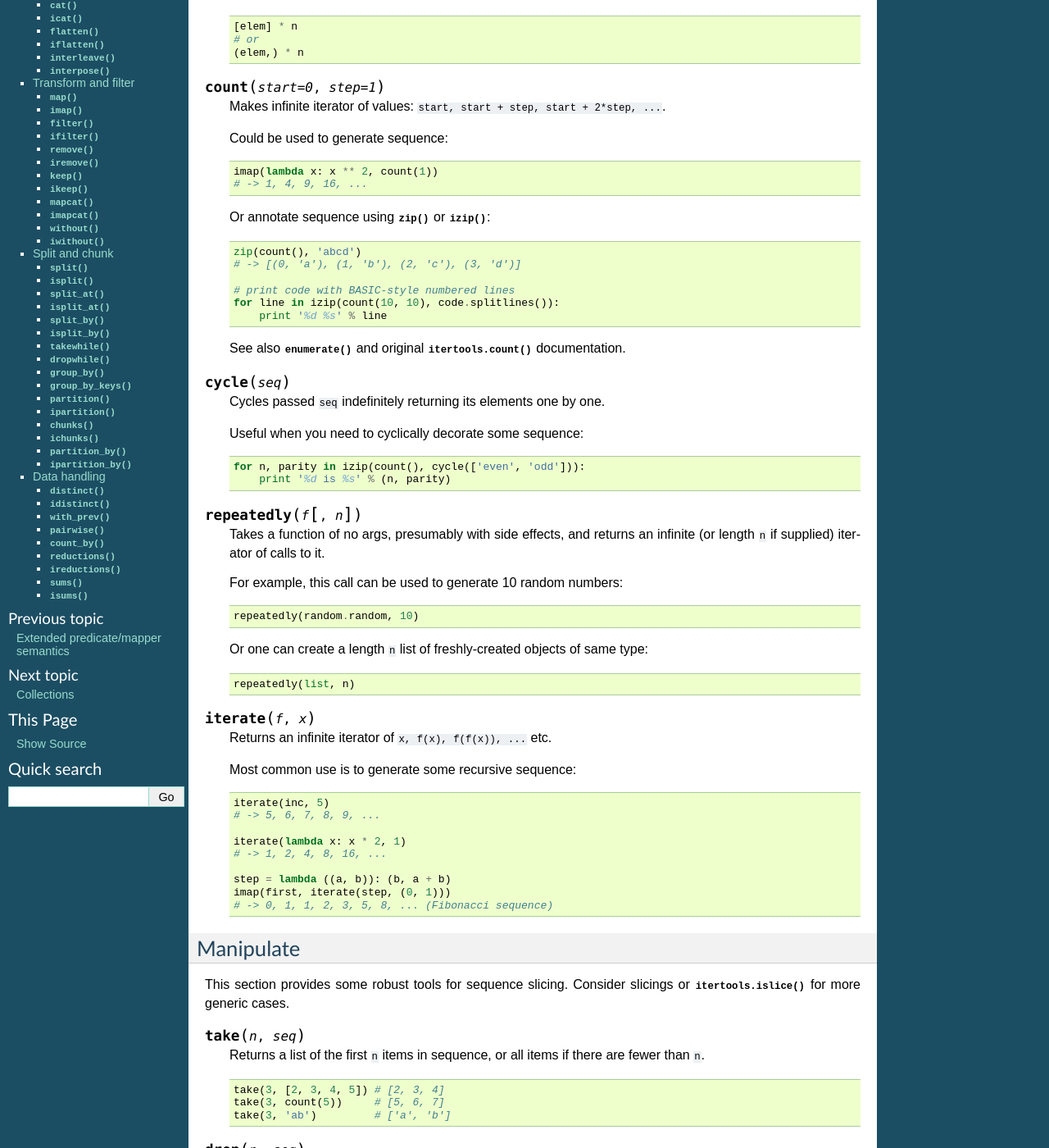
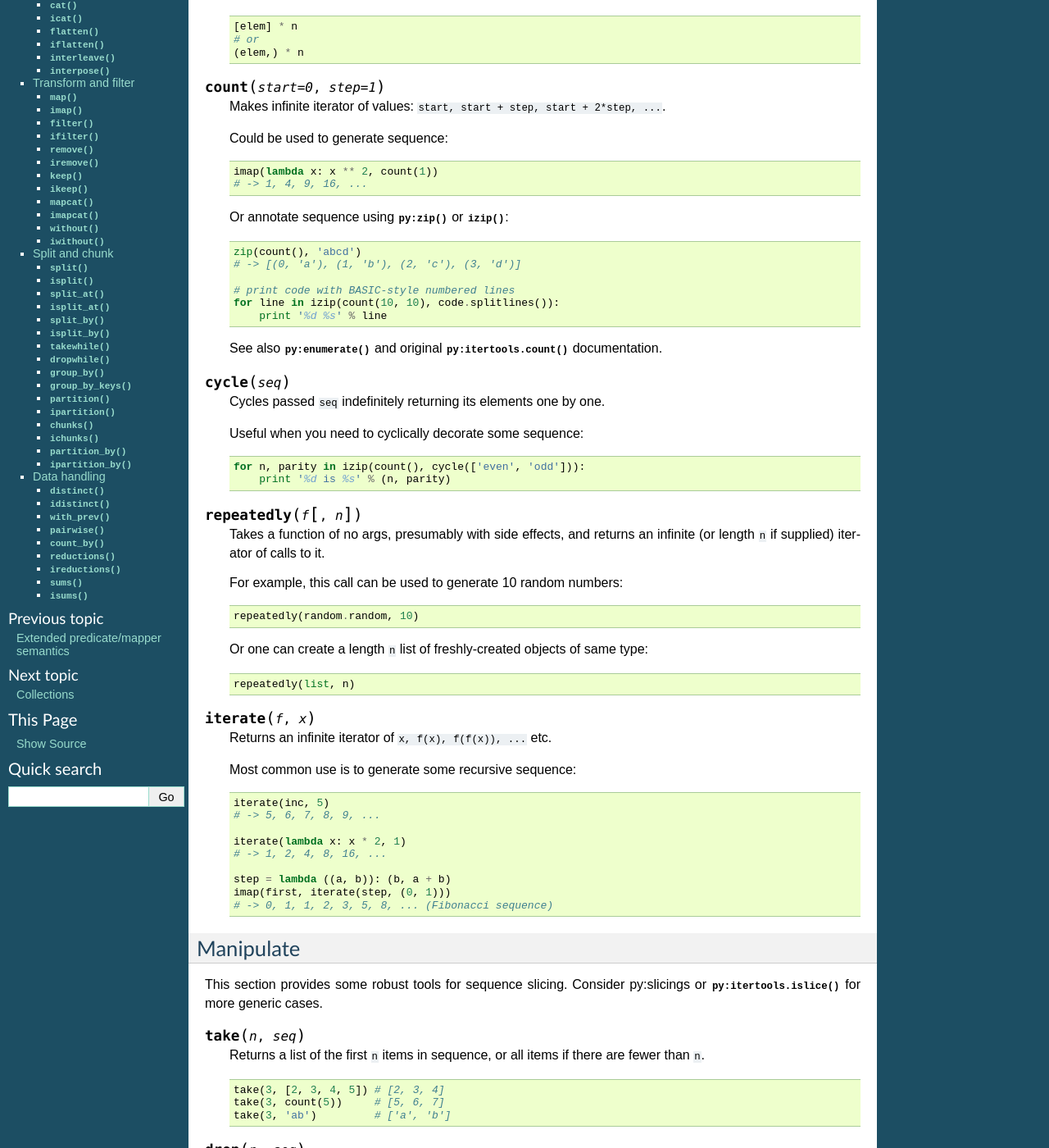
Before and after one commit to Jamaal224/funcy, a Sphinx documentation site: the page built from docs/seqs.rst, in a window 1280 px wide and 1400 px high, scrolled down 397 px. Shown: the whole window at 82% size. Built offline with Sphinx 7.4.7, drawn with Linux system fonts in a browser that asks for light colours; some of the changed text lies outside the part shown.

```diff
--- a/docs/calc.rst
+++ b/docs/calc.rst
@@ -51,4 +51,4 @@ Calculation
 
 .. decorator:: cache(timeout)
 
-    Same as :func:`memoize`, but doesn't use cached results older than ``timeout``. It can be either number of seconds or :class:`datetime.timedelta`. Also, doesn't support skipping.
+    Same as :func:`memoize`, but doesn't use cached results older than ``timeout``. It can be either number of seconds or :class:`py:datetime.timedelta`. Also, doesn't support skipping.
--- a/docs/colls.rst
+++ b/docs/colls.rst
@@ -62,7 +62,7 @@ Most of functions in this section support :ref:`extended_fns`.r
         walk_keys(str.upper, {'a': 1, 'b': 2}) # {'A': 1, 'B': 2}
         walk_keys(int, json.loads(some_dict))  # restore key type lost in translation
 
-    Important to note that it preserves collection type whenever this is simple :class:`dict`, :class:`~collections.defaultdict`, :class:`~collections.OrderedDict` or any other mapping class or a collection of pairs.
+    Important to note that it preserves collection type whenever this is simple :class:`py:dict`, :class:`~py:collections.defaultdict`, :class:`~py:collections.OrderedDict` or any other mapping class or a collection of pairs.
 
 
 .. function:: walk_values(f, coll)
@@ -74,7 +74,7 @@ Most of functions in this section support :ref:`extended_fns`.r
         clean_values = walk_values(int, form_values)
         sorted_groups = walk_values(sorted, groups)
 
-    Hint: you can use :func:`partial(sorted, key=...) <partial>` instead of :func:`sorted` to sort in non-default way.
+    Hint: you can use :func:`partial(sorted, key=...) <partial>` instead of :func:`py:sorted` to sort in non-default way.
 
 
 .. function:: select(pred, coll)
--- a/docs/flow.rst
+++ b/docs/flow.rst
@@ -3,7 +3,7 @@ Flow
 
 .. decorator:: silent
 
-    Ignore all real exceptions (descendants of :class:`Exception`). Handy for cleaning data such as user input::
+    Ignore all real exceptions (descendants of :class:`py:Exception`). Handy for cleaning data such as user input::
 
 
         brand_id = silent(int)(request.GET['brand_id'])
--- a/docs/funcs.rst
+++ b/docs/funcs.rst
@@ -18,7 +18,7 @@ Functions
 
 .. function:: partial(func, *args, **kwargs)
 
-    A re-export of :func:`functools.partial`. Can be used in a variety of ways. DSLs is one of them::
+    A re-export of :func:`py:functools.partial`. Can be used in a variety of ways. DSLs is one of them::
 
         field = dict
         json_field = partial(field, json=True)
--- a/docs/python3.rst
+++ b/docs/python3.rst
@@ -19,7 +19,7 @@ You can do that two ways: writing python 2 code that works in python 3 or vice v
 
     # write python 3 style code here
 
-You can even import :func:`map`, :func:`imap`, :func:`filter`, :func:`ifilter`, :func:`zip` and :func:`~itertools.izip`.
+You can even import :func:`map`, :func:`imap`, :func:`filter`, :func:`ifilter`, :func:`py:zip` and :func:`~itertools.izip`.
 
 
 Full table of python dependent function names
@@ -30,7 +30,7 @@ Python 2 / list         Python 2 / iterator     Python 3 / list       Python 3 /
 ======================  ======================= ===================== ==========================
 :func:`map`             :func:`imap`            :func:`lmap`          :func:`map`
 :func:`filter`          :func:`ifilter`         :func:`lfilter`       :func:`filter`
-:func:`zip` (built-in)  :func:`~itertools.izip` :func:`lzip`          :func:`py3:zip` (built-in)
+:func:`py:zip`          :func:`~itertools.izip` :func:`lzip`          :func:`py3:zip`
 :func:`remove`          :func:`iremove`         :func:`lremove`       :func:`remove`
 :func:`keep`            :func:`ikeep`           :func:`lkeep`         :func:`keep`
 :func:`without`         :func:`iwithout`        :func:`lwithout`      :func:`without`
--- a/docs/seqs.rst
+++ b/docs/seqs.rst
@@ -3,7 +3,7 @@ Sequences
 
 This functions are aimed at manipulating finite and infinite sequences of values. Some functions have two flavors: one returning list and other returning possibly infinite iterator, the latter ones follow convention of prepending ``i`` before list-returning function name.
 
-When working with sequences, see also :mod:`itertools` standard module. Funcy reexports and aliases some functions from it.
+When working with sequences, see also :mod:`py:itertools` standard module. Funcy reexports and aliases some functions from it.
 
 
 Generate
@@ -31,7 +31,7 @@ Generate
         imap(lambda x: x ** 2, count(1))
         # -> 1, 4, 9, 16, ...
 
-    Or annotate sequence using :func:`zip` or :func:`~itertools.izip`::
+    Or annotate sequence using :func:`py:zip` or :func:`~itertools.izip`::
 
         zip(count(), 'abcd')
         # -> [(0, 'a'), (1, 'b'), (2, 'c'), (3, 'd')]
@@ -40,7 +40,7 @@ Generate
         for line in izip(count(10, 10), code.splitlines()):
             print '%d %s' % line
 
-    See also :func:`enumerate` and original :func:`itertools.count` documentation.
+    See also :func:`py:enumerate` and original :func:`py:itertools.count` documentation.
 
 
 .. function:: cycle(seq)
@@ -90,7 +90,7 @@ Generate
 Manipulate
 ----------
 
-This section provides some robust tools for sequence slicing. Consider :ref:`slicings` or :func:`itertools.islice` for more generic cases.
+This section provides some robust tools for sequence slicing. Consider :ref:`py:slicings` or :func:`py:itertools.islice` for more generic cases.
 
 
 .. function:: take(n, seq)
@@ -139,7 +139,7 @@ This section provides some robust tools for sequence slicing. Consider :ref:`sli
 
     Returns second item in sequence. Returns ``None`` if there are less than two items in it.
 
-    Could come in handy with sequences of pairs, e.g. :meth:`dict.items`. Following code extract values of a dict sorted by keys::
+    Could come in handy with sequences of pairs, e.g. :meth:`py:dict.items`. Following code extract values of a dict sorted by keys::
 
         map(second, sorted(some_dict.items()))
 
@@ -187,7 +187,7 @@ Unite
 
     Concats several sequences into one. :func:`iconcat` returns an iterator yielding concatenation.
 
-    :func:`iconcat` is an alias for :func:`itertools.chain`.
+    :func:`iconcat` is an alias for :func:`py:itertools.chain`.
 
 
 .. function:: cat(seqs)
@@ -211,7 +211,7 @@ Unite
         # [list('atx'), list('apqx'), list('btx'), list('bpqx')]
 
 
-    :func:`icat` is an alias for :meth:`itertools.chain.from_iterable`.
+    :func:`icat` is an alias for :meth:`py:itertools.chain.from_iterable`.
 
 
 .. function:: flatten(seq, follow=is_seqcont)
@@ -231,7 +231,7 @@ Unite
 
     Returns an iterator yielding elements of ``seq`` separated by ``sep``.
 
-    Helpful when :meth:`str.join` is not good enough. This code is a part of translator working with operation node::
+    Helpful when :meth:`py:str.join` is not good enough. This code is a part of translator working with operation node::
 
         def visit_BoolOp(self, node):
             # ... do generic visit
@@ -391,7 +391,7 @@ Split and chunk
 
     .. group_by(lambda f: f.section, fields)
 
-    One can use :func:`split_by` when grouping by boolean predicate. See also :func:`itertools.groupby`.
+    One can use :func:`split_by` when grouping by boolean predicate. See also :func:`py:itertools.groupby`.
 
 
 .. function:: group_by_keys(get_keys, seq)
@@ -465,7 +465,7 @@ Data handling
                 print '    ',
             print line
 
-    See also :func:`ipartition_by` and :func:`itertools.groupby` for chunking sequence by condition.
+    See also :func:`ipartition_by` and :func:`py:itertools.groupby` for chunking sequence by condition.
 
 .. function:: pairwise(seq)
 
```
